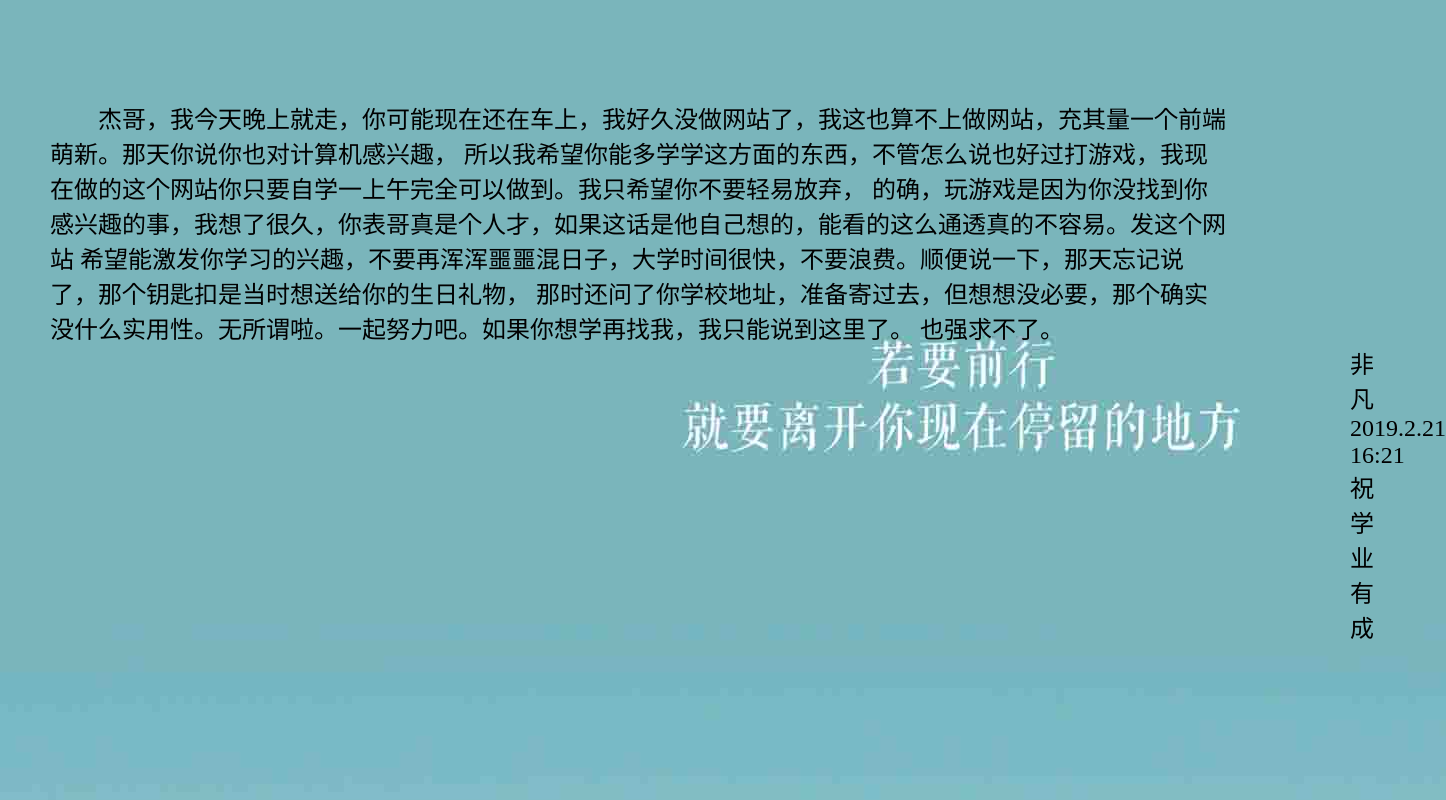
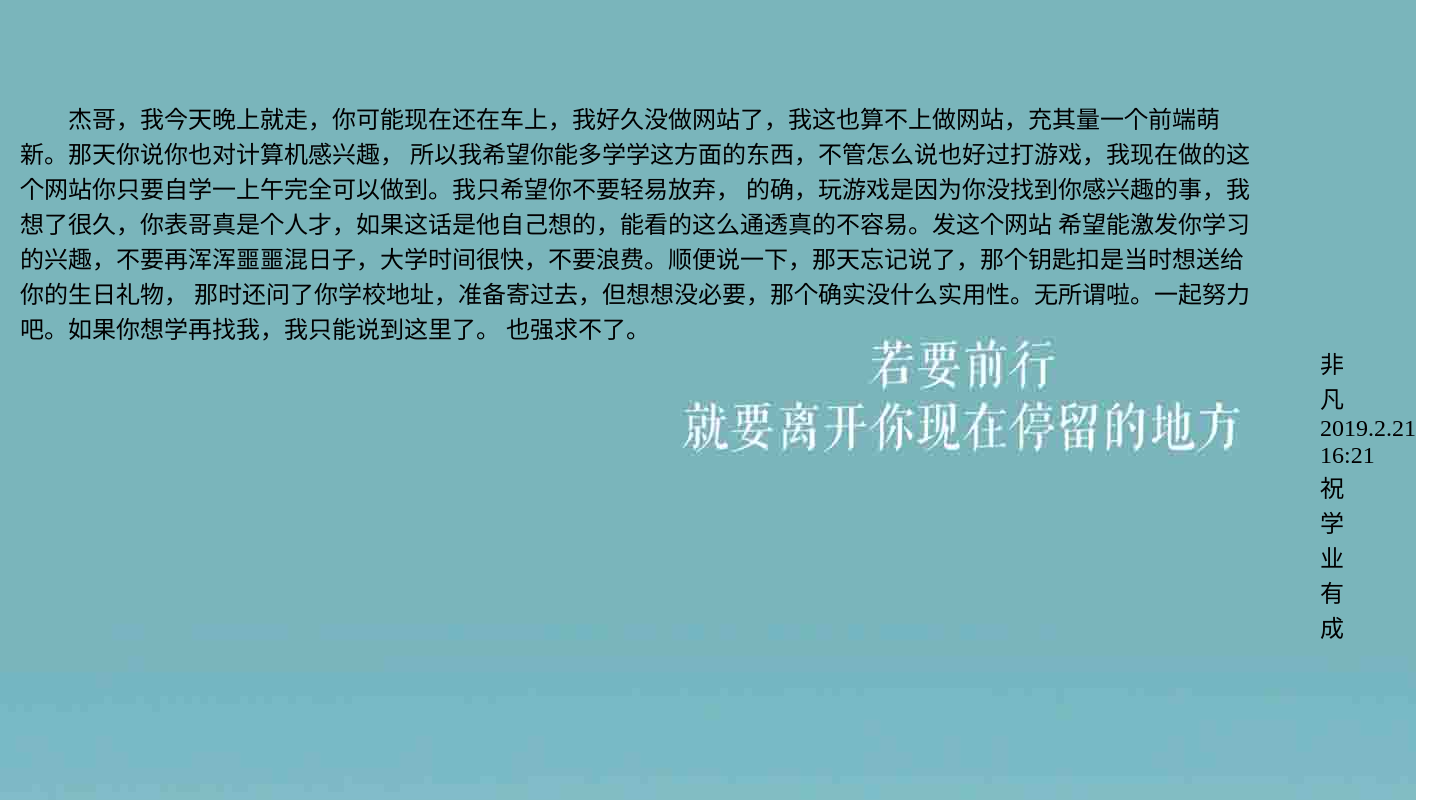
Before and after one commit to WFFWJH/zhuzhong, a plain HTML site: page index.html in a window 1280 px wide. Shown: the whole page, 1446 px wide, since content can reach past the window. Drawn offline with Linux system fonts and the light colour scheme.

Commit message:
Update style.css

```diff
--- a/css/style.css
+++ b/css/style.css
@@ -4,7 +4,7 @@ body{
 }
 
 .all{
-    margin: 100px 50px;
+    margin: 100px 20px;
     text-indent: 2em;
 }
 
```
